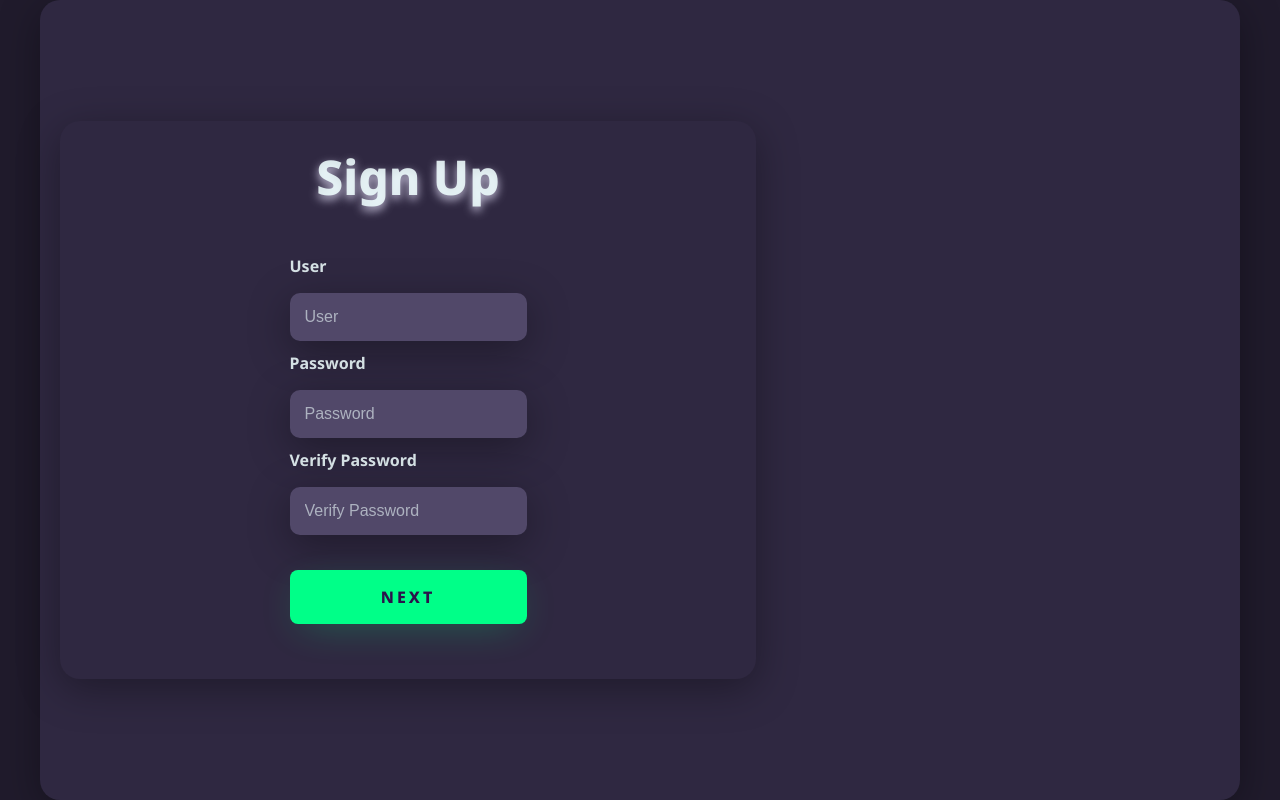
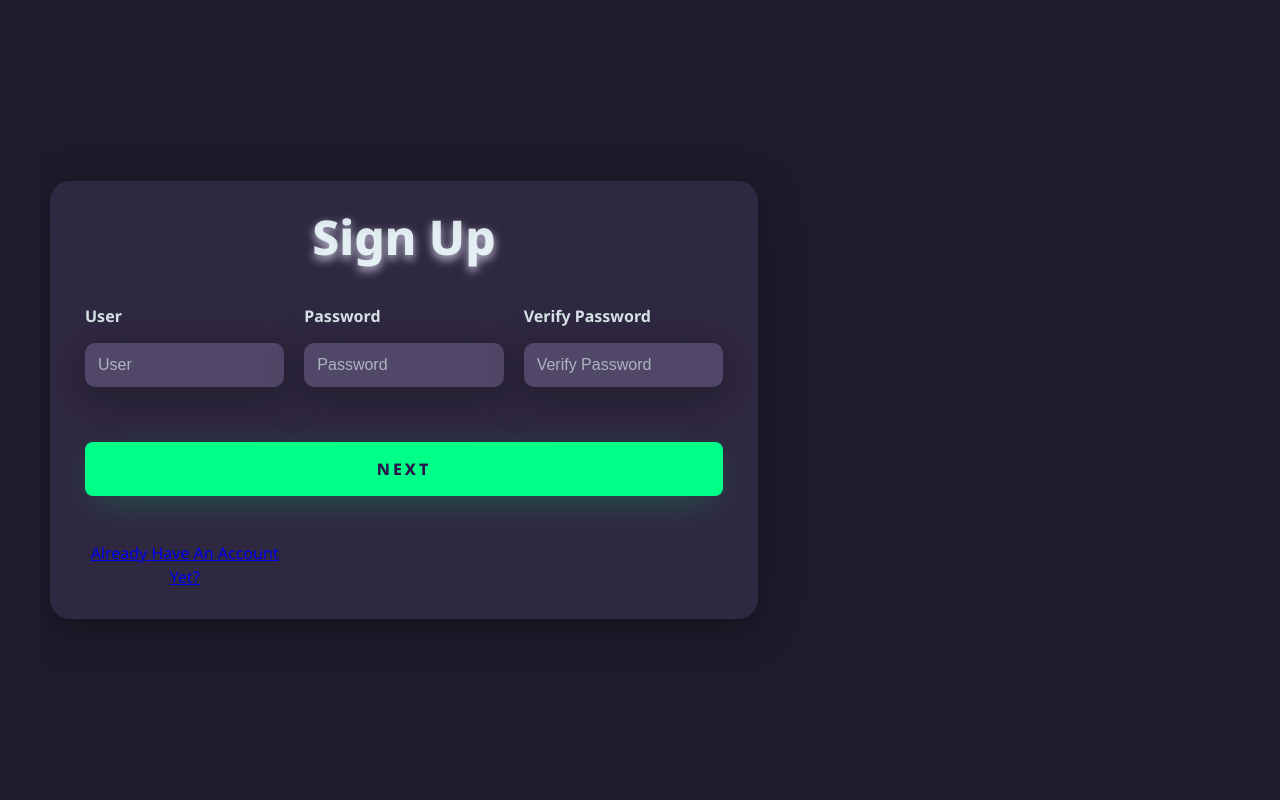
Before and after one commit to Ayala3423/serverProject, a React app: page /signUp in a window 1280 px wide. Built offline with nearby package versions, Linux system fonts and the light colour scheme; data requests are answered from the project's data file; the HTML template or start-up script is replaced by a standard one.

Commit message:
registration style

```diff
--- a/src/components/SignUp/SignUp.css
+++ b/src/components/SignUp/SignUp.css
@@ -4,29 +4,52 @@
     justify-content: center;
     align-items: center;
     min-height: 100vh;
-    background-color: #201b2c; /* צבע רקע דומה ל-login */
+    max-height: 100vh; /* למנוע גלילה אנכית */
+    overflow: hidden; /* למנוע גלילה פנימית */
+    background-color: #201b2c;
     margin: 0;
 }
 
+form {
+    display: grid;
+    grid-template-columns: repeat(3, 1fr); /* 3 עמודות */
+    gap: 20px; /* רווח בין השדות */
+}
+
+.textfield {
+    display: flex;
+    flex-direction: column;
+    gap: 5px;
+    grid-column: span 1; /* ברירת מחדל: תופס עמודה אחת */
+}
+
+.textfield.full-width {
+    grid-column: span 3; /* שדות שצריכים לתפוס את כל העמודות */
+}
+
+.btn-login {
+    grid-column: span 3; /* הכפתור יתפוס את כל הרוחב */
+}
+
+
 .right-login {
     width: 100%;
-    max-width: 1200px; /* הוספתי רוחב מקסימלי */
-    padding: 20px;
-    background: #2f2841; /* רקע דומה ל-login */
-    box-shadow: 0px 10px 40px #00000056; /* אותו shadow כמו ב-login */
-    border-radius: 20px;
+    max-width: 1200px;
+    padding: 10px;
     display: grid;
-    grid-template-columns: repeat(3, 1fr); /* 3 טורים */
-    gap: 20px;
+    grid-template-columns: repeat(3, 1fr);
+    gap: 15px;
+    overflow: hidden; /* למנוע גלילה פנימית */
 }
 
 .card-login {
     display: flex;
     flex-direction: column;
-    gap: 20px;
-    grid-column: span 3; /* אם רוצים שהכותרת תתפוס את כל העמוד */
+    gap: 10px;
+    /* height: 100%; */
+    grid-column: span 3; /* כדי שהכותרת תתפוס את כל הרוחב */
+    overflow: hidden;
 }
-
 .card-login h1 {
     text-align: center;
     margin-bottom: 20px;
@@ -40,7 +63,7 @@
 }
 
 .textfield input {
-    padding: 15px;
+    padding: 13px;
     font-size: 16px;
     border: none;
     border-radius: 10px;
--- a/src/components/SignUp/SignUp.jsx
+++ b/src/components/SignUp/SignUp.jsx
@@ -132,6 +132,8 @@ export default function SignUp() {
                                 />
                             </div>
                             <button className="btn-login" type="submit">Next</button>
+                            <Link to="/login" className='login'>Already Have An Account Yet?</Link>
+
                         </form>
                     )}
                     {step === 2 && (
--- a/src/components/Todos/Todos.jsx
+++ b/src/components/Todos/Todos.jsx
@@ -4,7 +4,6 @@ import Todo from './Todo/Todo.jsx';
 import { useParams } from 'react-router-dom';
 import Search from '../Search/Search.jsx';
 
-// יצירת TodosContext
 export const TodosContext = createContext(null);
 
 function Todos() {
@@ -33,21 +32,20 @@ function Todos() {
     const newTodoTitle = newTodoRef.current.value.trim();
     if (newTodoTitle) {
       const newTodo = {
-        id: JSON.stringify(JSON.parse(todos[todos.length - 1].id) + 1), // לדוגמה, יצירת ID חדש
+        id: JSON.stringify(JSON.parse(todos[todos.length - 1].id) + 1),
         title: newTodoTitle,
         completed: false,
         userId: parseInt(userId, 10),
         isVisible: true
       };
-
       // שמירה לשרת
       fetch('http://localhost:3000/todos', {
         method: 'POST',
         headers: { 'Content-Type': 'application/json' },
         body: JSON.stringify(newTodo),
       }).then(() => {
-        setTodos([...todos, { ...newTodo, isVisible: true }]); // הוספת שדה חדש לפוסט
-        setShowModal(false); // סגירת ה-Modal
+        setTodos([...todos, { ...newTodo, isVisible: true }]);
+        setShowModal(false);
       });
     }
   };
```
Also changed, not shown: db.json, src/components/Todos/Todos.css (line endings or trailing spaces).
